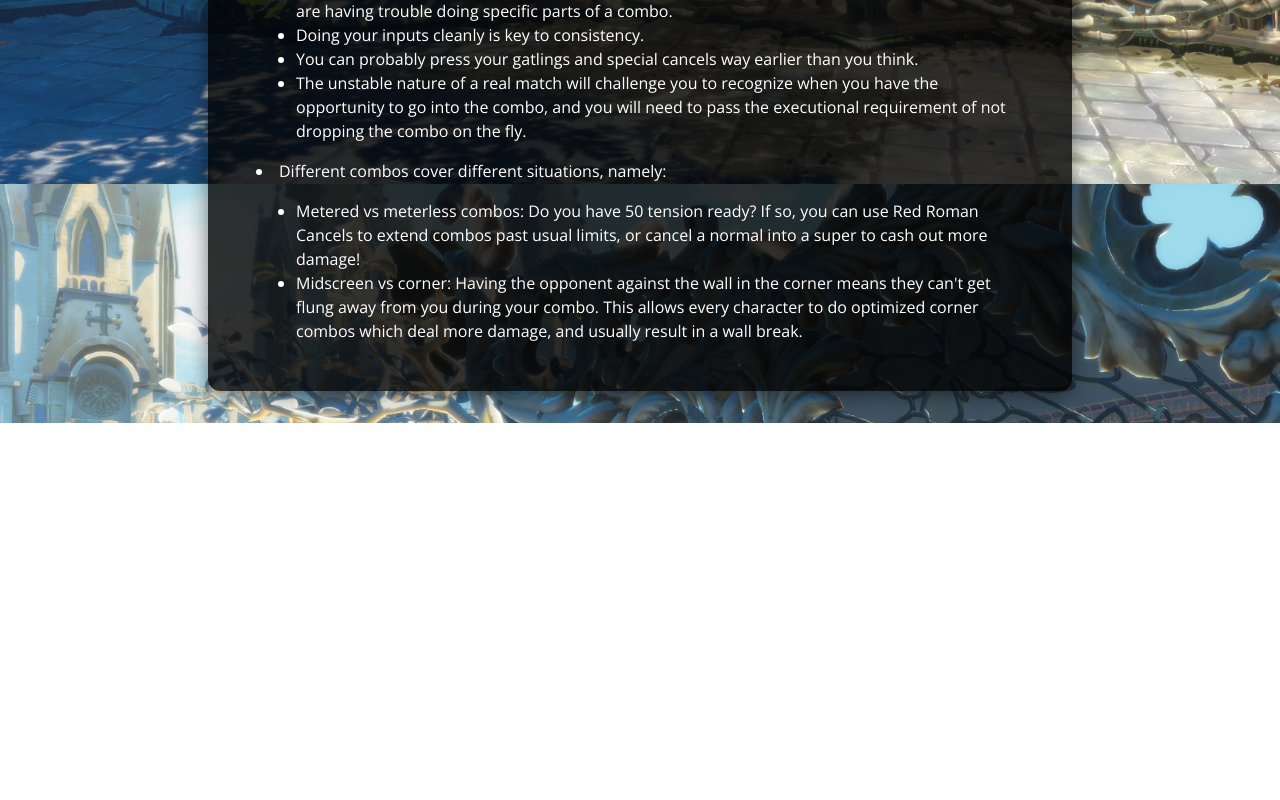
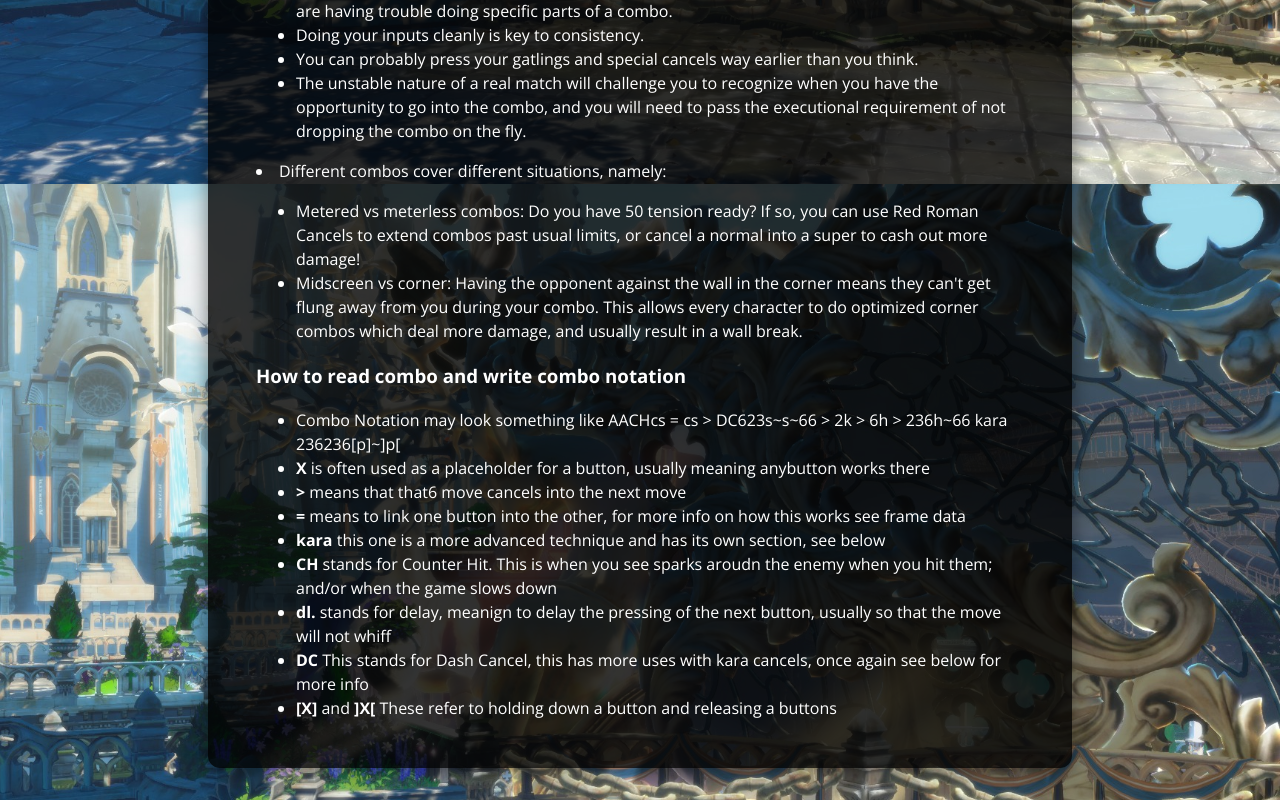
Before and after one commit to shnabbydoodle/positivebonus, a React (Vite) app: page /combos in a window 1280 px wide. Shown: the part 616-1416 px from the top of the page. Before the commit the page ends 1039 px from the top, so only its background shows below. Built offline with nearby package versions, Linux system fonts and the light colour scheme.

Commit message:
Info on combo notation

```diff
--- a/src/pages/combos.tsx
+++ b/src/pages/combos.tsx
@@ -23,5 +23,17 @@ export default function Combos() { return ( <div className='mainWrapper'>
       <li>Metered vs meterless combos: Do you have 50 tension ready? If so, you can use Red Roman Cancels to extend combos past usual limits, or cancel a normal into a super to cash out more damage!</li>
       <li>Midscreen vs corner: Having the opponent against the wall in the corner means they can't get flung away from you during your combo. This allows every character to do optimized corner combos which deal more damage, and usually result in a wall break.</li>
     </ul>
+    <h3>How to read combo and write combo notation</h3>
+    <ul>
+      <li>Combo Notation may look something like AACHcs = cs &gt; DC623s~s~66 &gt; 2k &gt; 6h &gt; 236h~66 kara 236236&#91;p&#93;~&#93;p&#91;</li>
+      <li> <strong>X</strong> is often used as a placeholder for a button, usually meaning anybutton works there</li>
+      <li> <strong>&gt;</strong> means that that6 move cancels into the next move</li>
+      <li> <strong>=</strong> means to link one button into the other, for more info on how this works see frame data</li>
+      <li> <strong>kara</strong> this one is a more advanced technique and has its own section, see below</li>
+      <li> <strong>CH</strong> stands for Counter Hit. This is when you see sparks aroudn the enemy when you hit them; and/or when the game slows down</li>
+      <li> <strong>dl.</strong> stands for delay, meanign to delay the pressing of the next button, usually so that the move will not whiff</li>
+      <li> <strong>DC</strong> This stands for Dash Cancel, this has more uses with kara cancels, once again see below for more info</li>
+      <li> <strong>&#91;X&#93;</strong> and <strong>&#93;X&#91;</strong> These refer to holding down a button and releasing a buttons</li>
+    </ul>
   </div>
 </div> ) }
```
